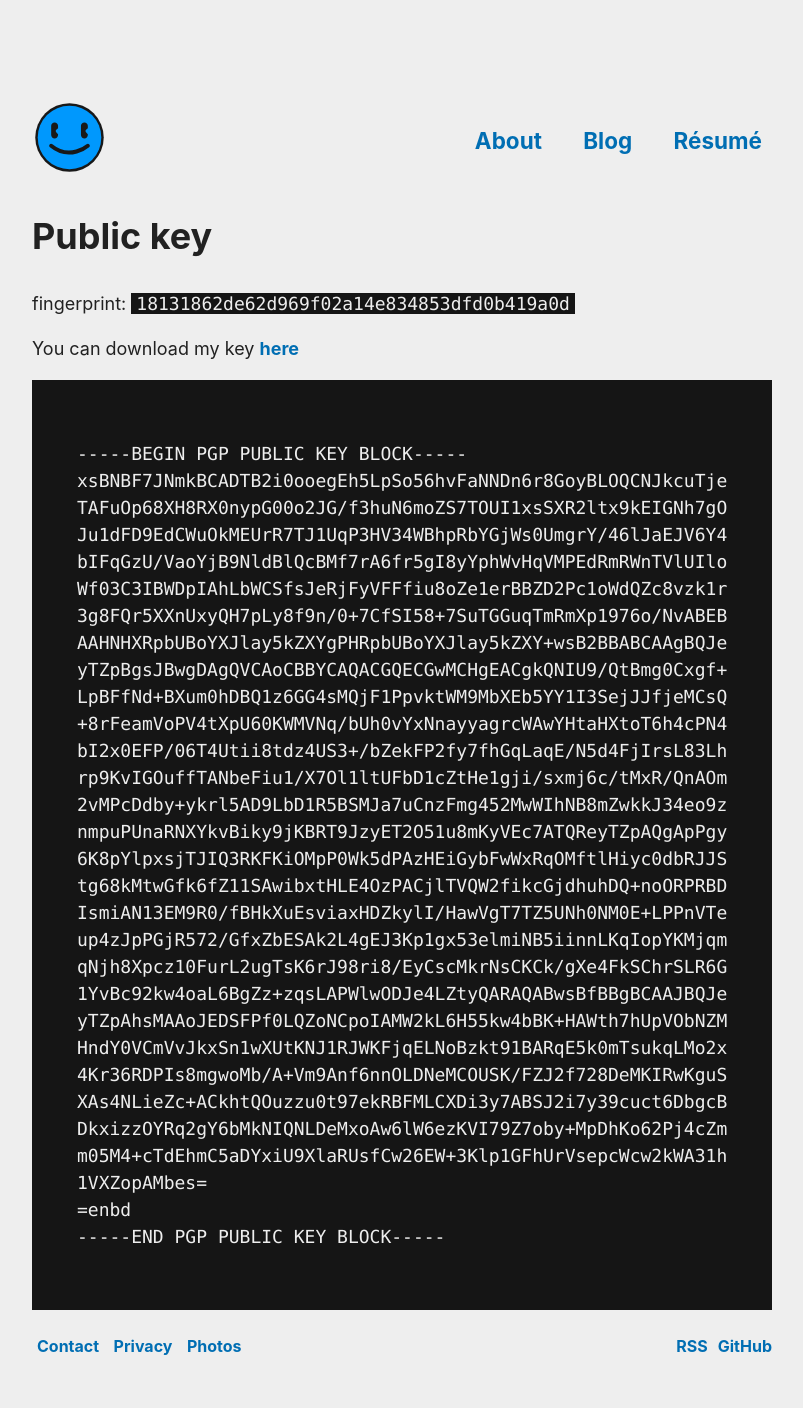
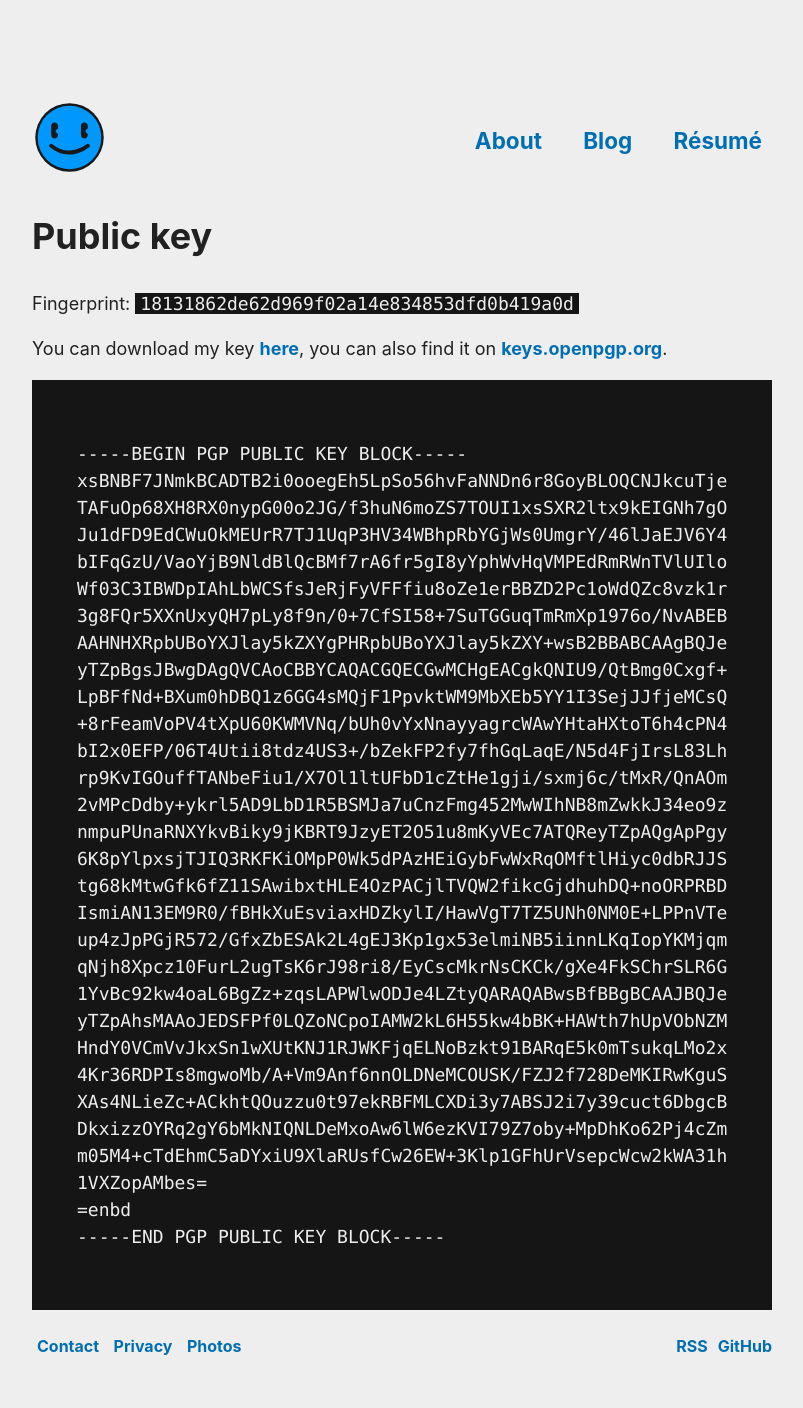
Before and after one commit to timharek/timharek.no, a Jekyll site: the page built from pages/pgp.md, in a window 1280 px wide. Shown: the whole page, without its empty margins (238-1041 px from the left). Built offline with Jekyll 4.4.1, drawn with Linux system fonts in a browser that asks for light colours.

Commit message:
chore: Uploaded my public key to openpgp.org
Updated my contact and pgp pages accordingly

````diff
--- a/pages/pgp.md
+++ b/pages/pgp.md
@@ -5,9 +5,9 @@ permalink: /key
 description: Tim Hårek's public key PGP
 ---
 
-fingerprint: `18131862de62d969f02a14e834853dfd0b419a0d`
+Fingerprint: `18131862de62d969f02a14e834853dfd0b419a0d`
 
-You can download my key [here](/assets/public-key.asc)
+You can download my key [here](/assets/public-key.asc), you can also find it on [keys.openpgp.org](https://keys.openpgp.org/search?q=tim%40harek.dev).
 
 ```
 -----BEGIN PGP PUBLIC KEY BLOCK-----
````
Also changed, not shown: pages/contact.md (+1 -1 lines).
